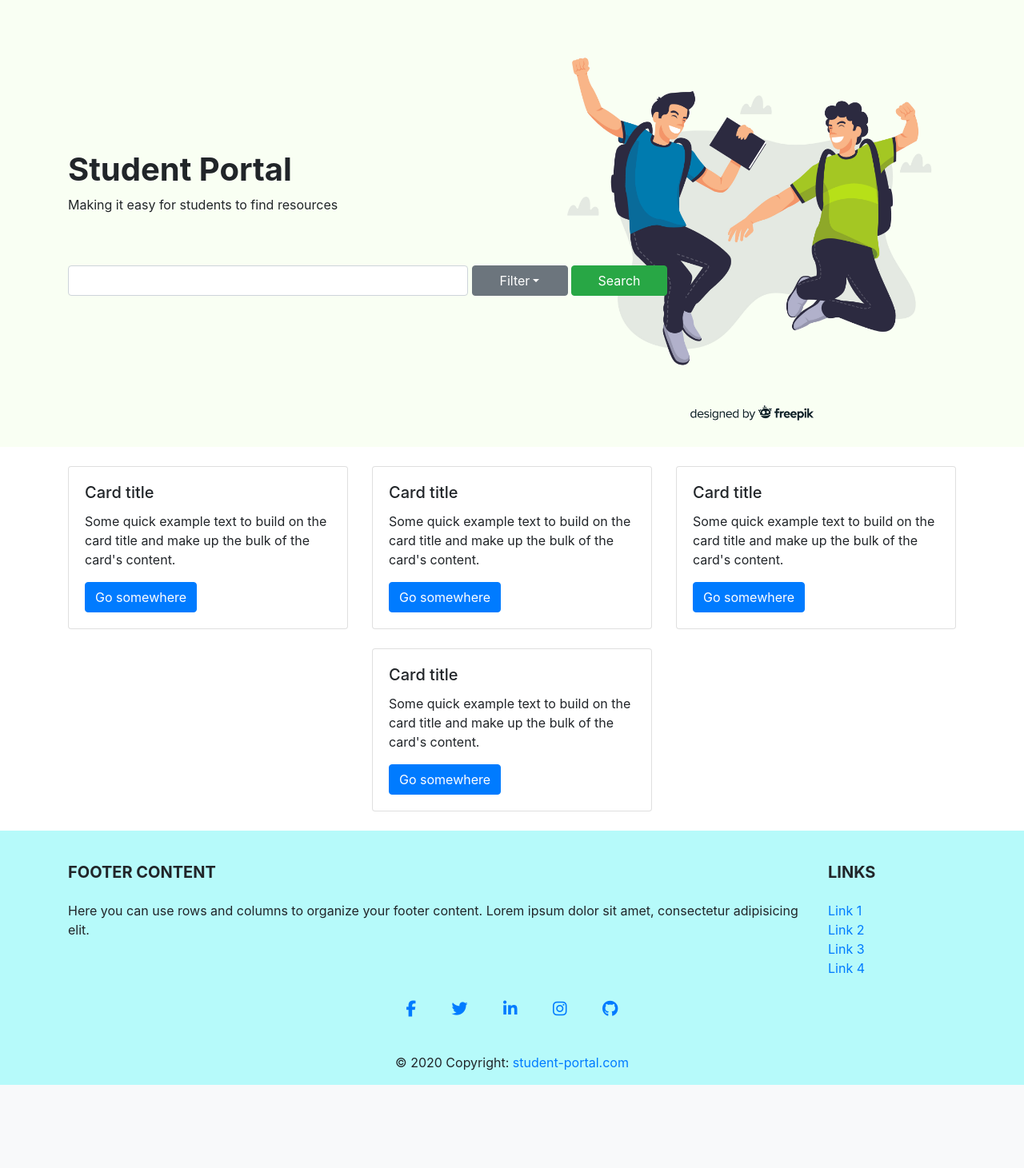
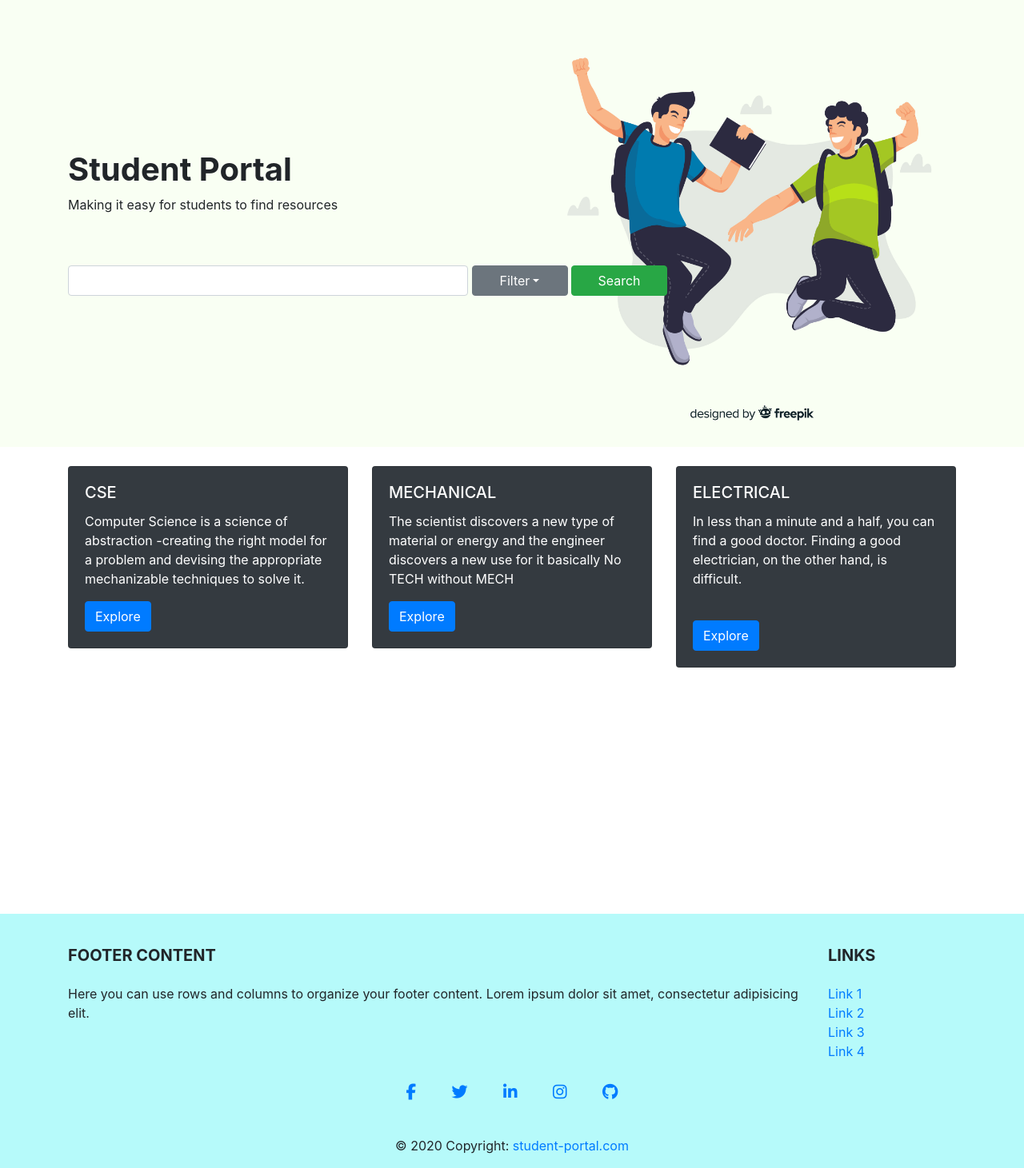
Before and after one commit to sagarsangwan/student-portal, a Flask app: page / in a window 1280 px wide. Shown: the part 57-1518 px from the top of the page at 80% size. Before the commit the page ends 1414 px from the top, so only its background shows below. Run offline with Flask 2, Linux system fonts and the light colour scheme; some libraries are stand-ins or nearby versions.

Commit message:
cards modified

```diff
--- a/templates/pages/home.html
+++ b/templates/pages/home.html
@@ -1,47 +1,33 @@
 {% extends "base.html" %}
 
 {% block content %}
-<div class="container">
+<div class="container height">
     <div class="row justify-content-center">
         <div class="col-xs-12 col-md-4 home-search-pading">
-            <div class="card">
+            <div class="card text-white bg-dark mb-3">
                 <div class="card-body">
-                    <h5 class="card-title">Card title</h5>
-                    <p class="card-text">Some quick example text to build on the card title and make up the bulk of the
-                        card's content.</p>
-                    <a href="#" class="btn btn-primary">Go somewhere</a>
+                    <h5 class="card-title">CSE</h5>
+                    <p class="card-text">Computer Science is a science of abstraction -creating the right model for a problem and devising the appropriate mechanizable techniques to solve it.</p>
+                    <a href="cse" class="btn btn-primary">Explore</a>
                 </div>
             </div>
         </div>
         <div class="col-xs-12 col-md-4 home-search-pading">
-            <div class="card">
+            <div class="card text-white bg-dark mb-3">
                 <div class="card-body">
-                    <h5 class="card-title">Card title</h5>
-                    <p class="card-text">Some quick example text to build on the card title and make up the bulk of the
-                        card's content.</p>
-                    <a href="#" class="btn btn-primary">Go somewhere</a>
+                    <h5 class="card-title">MECHANICAL</h5>
+                    <p class="card-text">The scientist discovers a new type of material or energy and the engineer discovers a new use for it basically No TECH without MECH</p>
+                    <a href="mech" class="btn btn-primary">Explore</a>
                 </div>
             </div>
         </div>
 
         <div class="col-xs-12 col-md-4 home-search-pading">
-            <div class="card">
+            <div class="card text-white bg-dark mb-3">
                 <div class="card-body">
-                    <h5 class="card-title">Card title</h5>
-                    <p class="card-text">Some quick example text to build on the card title and make up the bulk of the
-                        card's content.</p>
-                    <a href="#" class="btn btn-primary">Go somewhere</a>
-                </div>
-            </div>
-        </div>
-
-        <div class="col-xs-12 col-md-4 home-search-pading">
-            <div class="card">
-                <div class="card-body">
-                    <h5 class="card-title">Card title</h5>
-                    <p class="card-text">Some quick example text to build on the card title and make up the bulk of the
-                        card's content.</p>
-                    <a href="#" class="btn btn-primary">Go somewhere</a>
+                    <h5 class="card-title">ELECTRICAL</h5>
+                    <p class="card-text">In less than a minute and a half, you can find a good doctor. Finding a good electrician, on the other hand, is difficult.</p><br>
+                    <a href="#" class="btn btn-primary">Explore</a>
                 </div>
             </div>
         </div>
```
